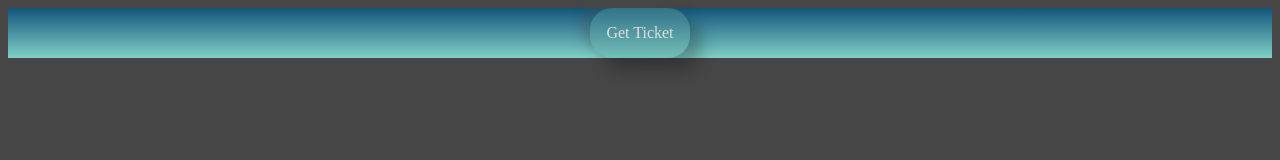
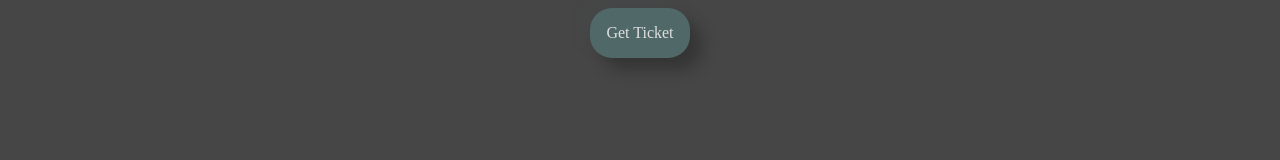
Before and after one commit to Praveen3752/Housie, a plain HTML site: page index.html in a window 1280 px wide. Drawn offline with nearby package versions, Linux system fonts and the light colour scheme.

Commit message:
Update index.html
removed style for the body

```diff
--- a/index.html
+++ b/index.html
@@ -9,7 +9,7 @@
 <script src="./housie.js"></script>
 </head>
 
-<body style="background: linear-gradient(to bottom,#13547a,#80d0c7);">
+<body>
 
 	<div onclick="fun()" class="element">
 		Get Ticket
```
